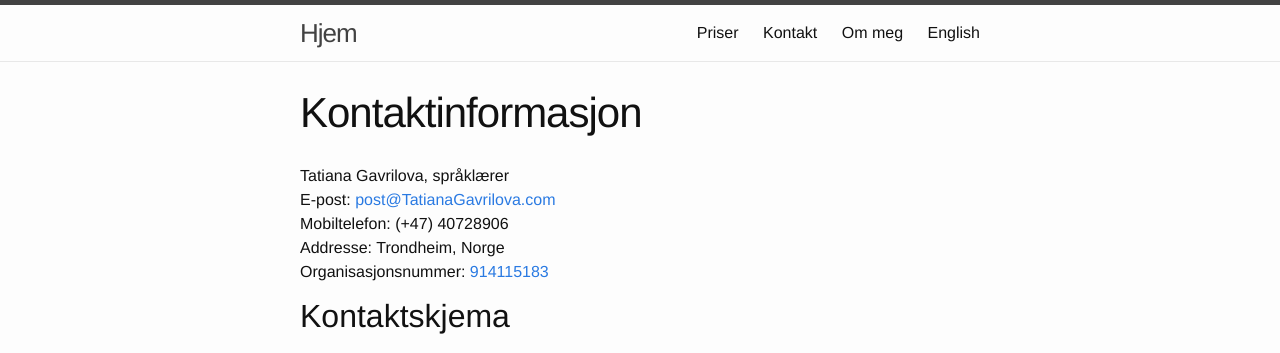
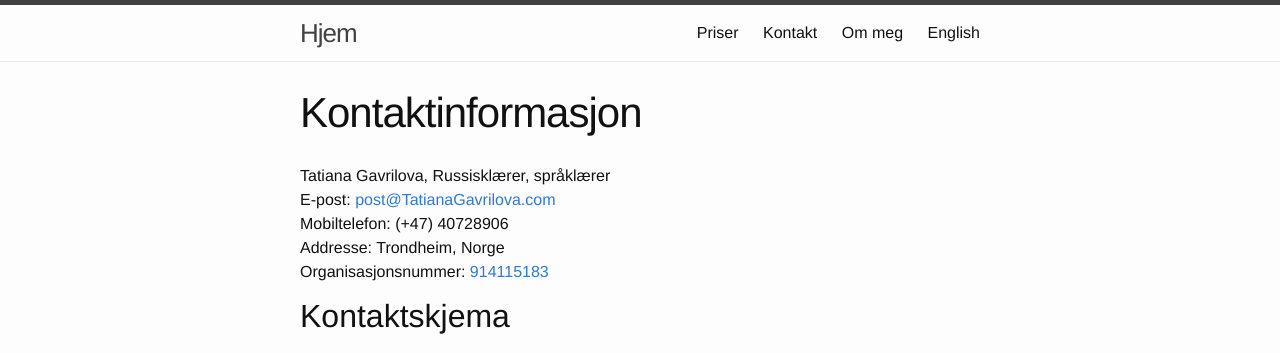
Before and after one commit to TatianaGavrilova/tatianagavrilova.github.io, a Jekyll site: the page built from 01-contact.md, in a window 1280 px wide. Shown: the top 353 px of the page. Built offline with Jekyll 4.4.1, drawn with Linux system fonts in a browser that asks for light colours.

Commit message:
Fix title and gruppe

```diff
--- a/_config.yml
+++ b/_config.yml
@@ -1,5 +1,5 @@
 # Site settings
-title: Tatiana Gavrilova
+title: "Tatiana Gavrilova, Russisklærer"
 email: post@TatianaGavrilova.com
 phone: (+47) 40728906
 address: "Trondheim, Norge"
```
Also changed, not shown: 00-prices.md (+1 -1 lines).
